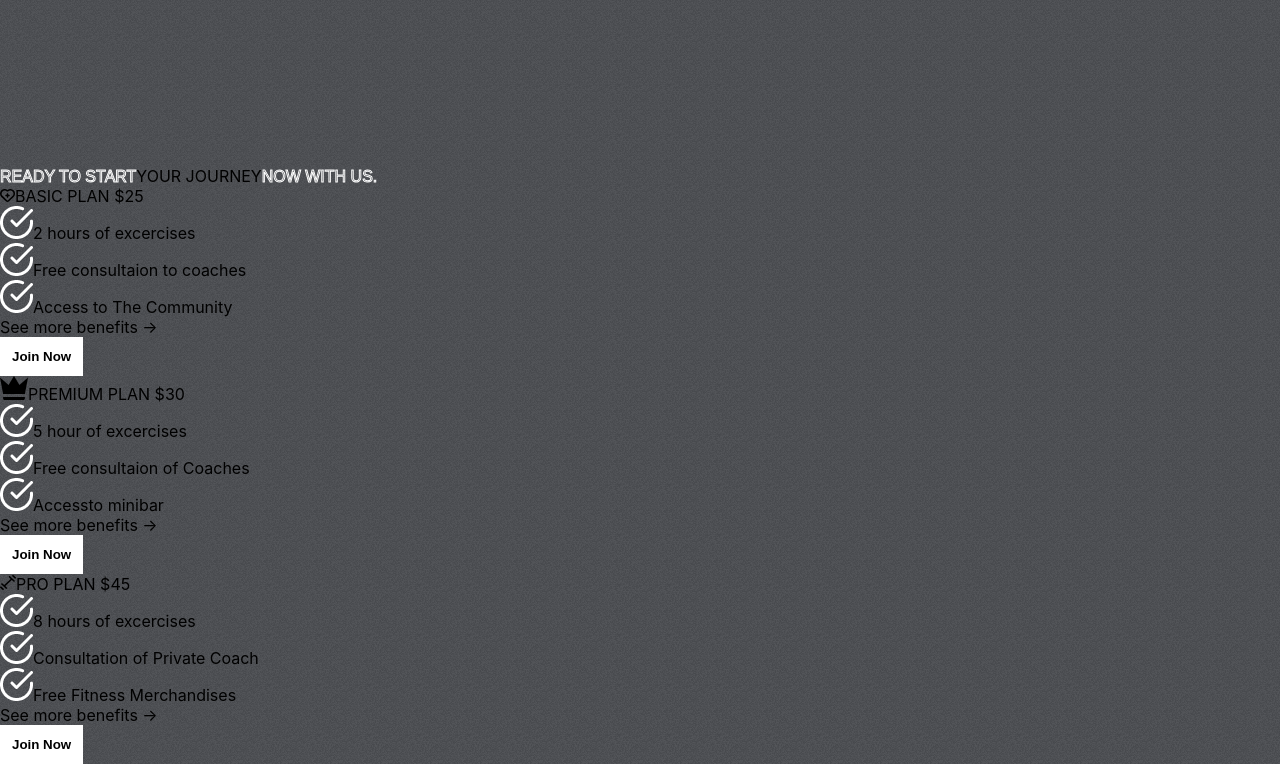
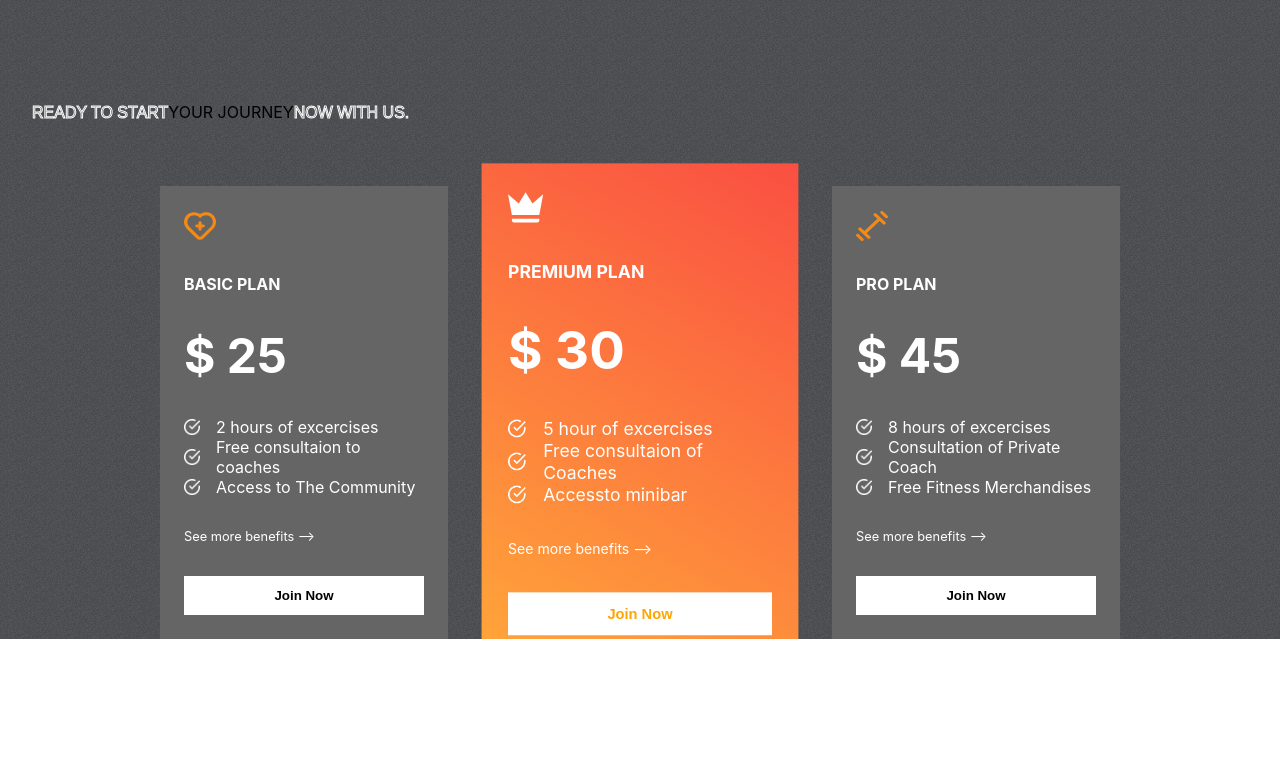
Before and after one commit to mrinnnmoy/Fitclub, a React (Create React App) app: page / in a window 1280 px wide. Shown: the part 1350-2114 px from the top of the page. After the commit the page ends 1989 px from the top, so only its background shows below. Built offline with nearby package versions, Linux system fonts and the light colour scheme; the HTML template or start-up script is replaced by a standard one.

Commit message:
build styles-plans

```diff
--- a/src/components/Plans/Plans.css
+++ b/src/components/Plans/Plans.css
@@ -0,0 +1,68 @@
+.plans-container {
+    margin-top: -4rem;
+    padding: 0 2rem;
+    display: flex;
+    flex-direction: column;
+    gap: 4rem;
+    position: relative;
+}
+
+.plans {
+    display: flex;
+    align-items: center;
+    justify-content: center;
+    gap: 3rem;
+}
+
+.plan {
+    display: flex;
+    flex-direction: column;
+    background: var(--caloryCard);
+    color: white;
+    gap: 2rem;
+    padding: 1.5rem;
+    width: 15rem;
+}
+
+.plan:nth-child(2) {
+    background: var(--planCard);
+    transform: scale(1.1);
+}
+
+.plan>svg {
+    fill: var(--orange);
+    width: 2rem;
+    height: 2rem;
+}
+
+.plan>:nth-child(2) {
+    font-size: 1rem;
+    font-weight: bold;
+}
+
+.plan>:nth-child(3) {
+    font-size: 3rem;
+    font-weight: bold;
+}
+
+.plan>:nth-child(5) {
+    font-size: 0.8rem;
+}
+
+.feature {
+    display: flex;
+    align-items: center;
+    gap: 1rem;
+}
+
+.feature>img {
+    width: 1rem;
+}
+
+.plans>:nth-child(2)>svg {
+    fill: white;
+}
+
+.plans>:nth-child(2)>button {
+    color: orange;
+}
--- a/src/components/Plans/Plans.jsx
+++ b/src/components/Plans/Plans.jsx
@@ -18,7 +18,7 @@
                     <div className="plan" key={i}>
                         {plan.icon}
                         <span>{plan.name}</span>
-                        <span> ${plan.price}</span>
+                        <span> $ {plan.price}</span>
 
                         <div className="features">
                             {plan.features.map((feature, i) => (
@@ -31,7 +31,7 @@
 
                         <div>
                             <span>
-                                See more benefits &#8594;
+                                See more benefits -->
                             </span>
                         </div>
                         <button className="btn">
```
